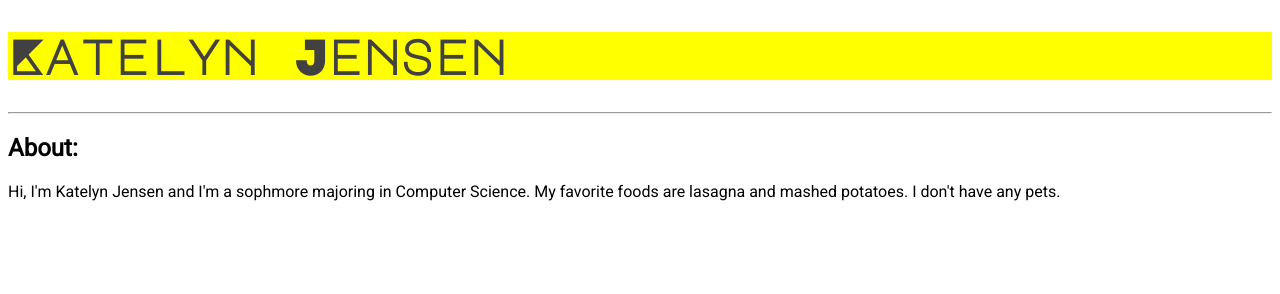
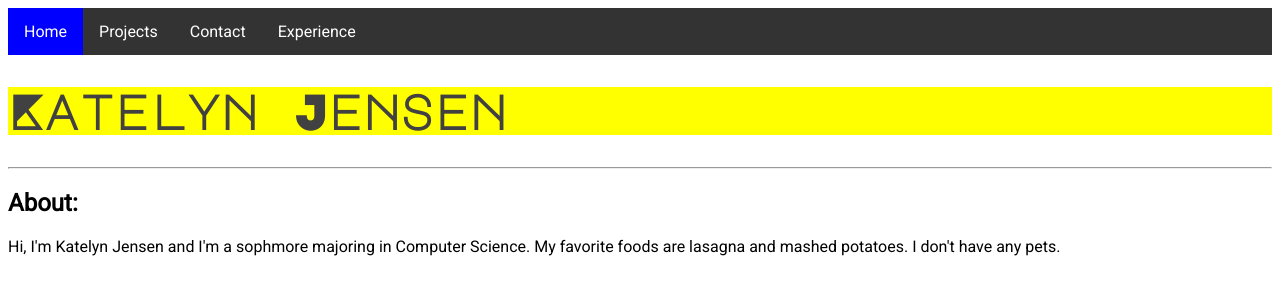
Before and after one commit to kjense39/portfoliolio, a plain HTML site: page index.html in a window 1280 px wide. Drawn offline with Linux system fonts and the light colour scheme.

Commit message:
added basic menu to index and css

```diff
--- a/index.html
+++ b/index.html
@@ -5,9 +5,17 @@
 			<link rel="stylesheet" href="portfolio.css">
 		</head>
 		<body>
+			<nav>
+				<ul>
+					<li><a class="active" href="#home">Home</a></li>
+					<li><a href="#projects">Projects</a></li>
+					<li><a href="#contact">Contact</a></li>
+					<li><a href="#experience">Experience</a></li>
+			</nav>
+
+
 			<h1>Katelyn Jensen</h1>
 			<hr>
-
 			<h2>About:</h2>
 			<p> Hi, I'm Katelyn Jensen and I'm a sophmore majoring in Computer Science. My favorite foods are lasagna and mashed potatoes. I don't have any pets.</p>
 			<!-- <img src="">insert image of me here</img> -->
--- a/portfolio.css
+++ b/portfolio.css
@@ -10,3 +10,31 @@ h1 {
 	color: #414141;
 	background-color: yellow;
 }
+
+ul {
+	list-style-type: none;
+	margin: 0;
+	padding: 0;
+	overflow: hidden;
+	background-color: #333333;
+}
+
+li {
+	float: left;
+}
+
+li a {
+	display: block;
+	color: white;
+	text-align: center;
+	padding: 14px 16px;
+	text-decoration: none;
+}
+
+li a:hover:not(.active) {
+	background-color: #111111;
+}
+
+.active {
+	background-color: blue;
+}
```
